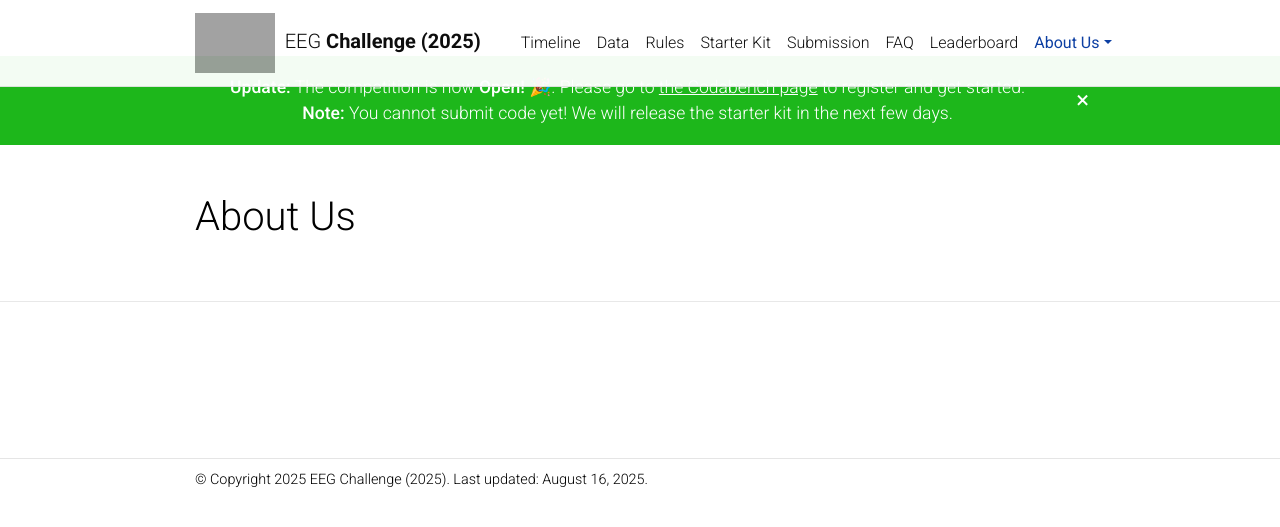
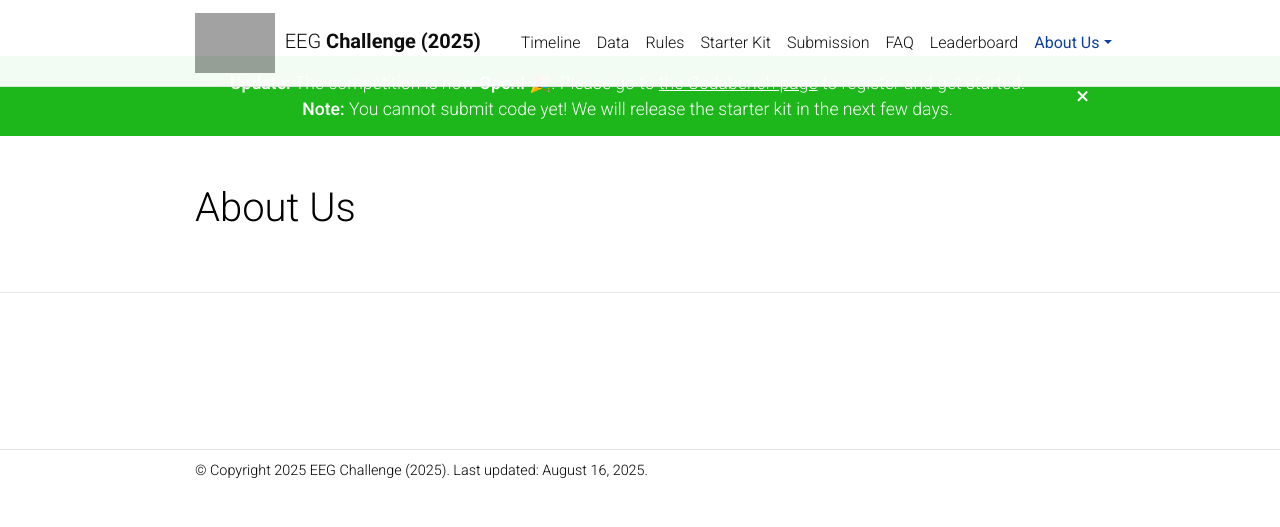
Before and after one commit to urgent-challenge/urgent2024, a Jekyll site: the page built from _pages/dropdown.md, in a window 1280 px wide. Shown: the top 527 px of the page. Built offline with Jekyll 4.4.1, drawn with Linux system fonts in a browser that asks for light colours; comment, search, counter and statistics services are not loaded; a style sheet for code colours, icons or effects is not loaded; grey boxes are pictures that could not be loaded.

Commit message:
fix the height

```diff
--- a/_layouts/default.html
+++ b/_layouts/default.html
@@ -27,12 +27,6 @@
     .banner__text {
       font-size: 1.1rem;
       flex-grow: 1;
-      display: flex;
-      align-items: center;
-      justify-content: center;
-      height: 100%;
-      padding-top: 18px;
-      padding-bottom: 18px;
     }
 
     .banner__close {
@@ -40,7 +34,6 @@
       border: none;
       font-size: 1.5rem;
       cursor: pointer;
-      align-self: center;
     }
 
     .banner__content * {
```
